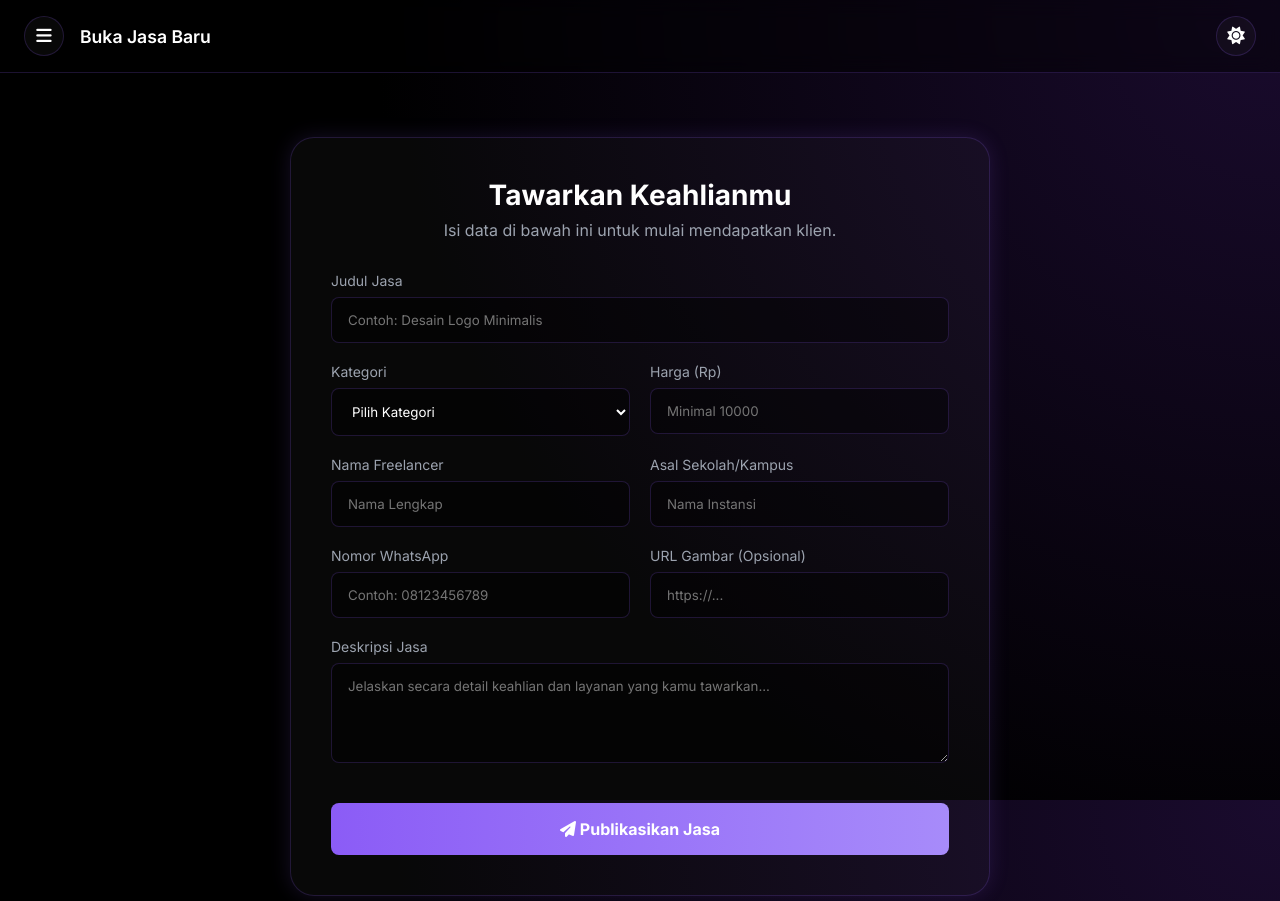
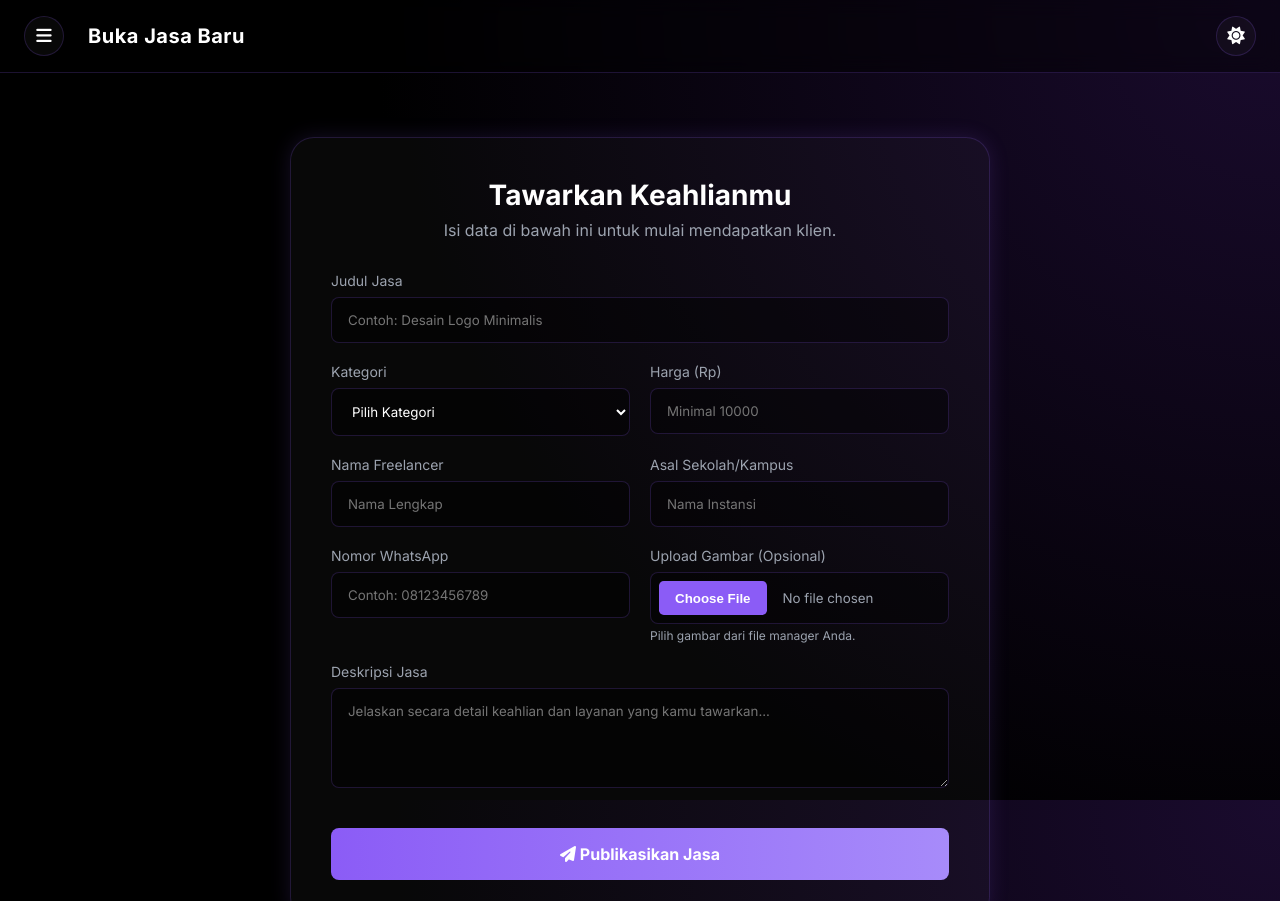
Before and after one commit to anggasptr-p/hustleyouth-project, a plain HTML site: page frontend/tambah-jasa.html in a window 1280 px wide. Shown: the top 901 px of the page. Drawn offline with Linux system fonts and the light colour scheme.

Commit message:
Update image input to file upload in tambah-jasa.html
Changed image URL input to file input for better user experience.

```diff
--- a/frontend/tambah-jasa.html
+++ b/frontend/tambah-jasa.html
@@ -3,6 +3,7 @@
 <head>
     <meta charset="UTF-8">
     <meta name="viewport" content="width=device-width, initial-scale=1.0">
+    <!-- 1. JUDUL DI TAB BROWSER -->
     <title>HustleYouth - Buka Jasa</title>
     <link href="https://fonts.googleapis.com/css2?family=Inter:wght@400;500;600;700&display=swap" rel="stylesheet">
     <link rel="stylesheet" href="https://cdnjs.cloudflare.com/ajax/libs/font-awesome/6.4.0/css/all.min.css">
@@ -28,7 +29,8 @@
         <header>
             <div class="header-left">
                 <button id="open-sidebar" class="icon-btn"><i class="fa-solid fa-bars"></i></button>
-                <h2 style="font-size: 1.1rem; font-weight: 600;">Buka Jasa Baru</h2>
+                <!-- 2. JUDUL DI HEADER UI -->
+                <h1 class="header-title">Buka Jasa Baru</h1>
             </div>
             <div class="header-right">
                 <button id="theme-toggle" class="icon-btn" title="Ubah Tema">
@@ -83,9 +85,13 @@
                             <label for="whatsapp">Nomor WhatsApp</label>
                             <input type="tel" id="whatsapp" class="form-control" required placeholder="Contoh: 08123456789">
                         </div>
+                        <!-- 3. UBAH INPUT URL MENJADI INPUT FILE (BROWSE) -->
                         <div class="form-group">
-                            <label for="image_url">URL Gambar (Opsional)</label>
-                            <input type="url" id="image_url" class="form-control" placeholder="https://...">
+                            <label for="image_url">Upload Gambar (Opsional)</label>
+                            <input type="file" id="image_url" class="form-control" accept="image/*">
+                            <small style="color: var(--text-muted); font-size: 0.75rem; margin-top: 0.25rem; display: block;">
+                                Pilih gambar dari file manager Anda.
+                            </small>
                         </div>
                     </div>
 
```
